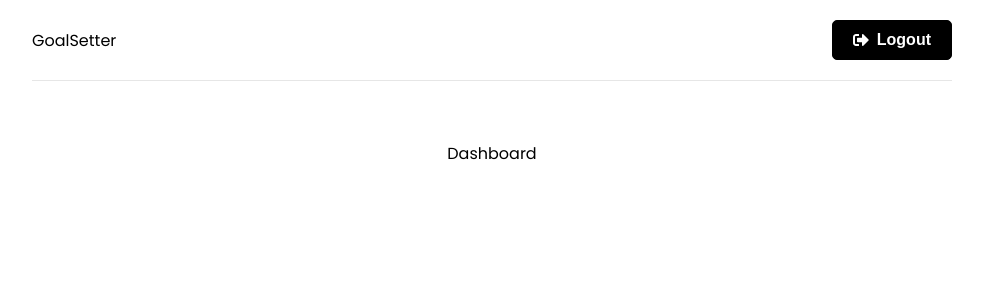
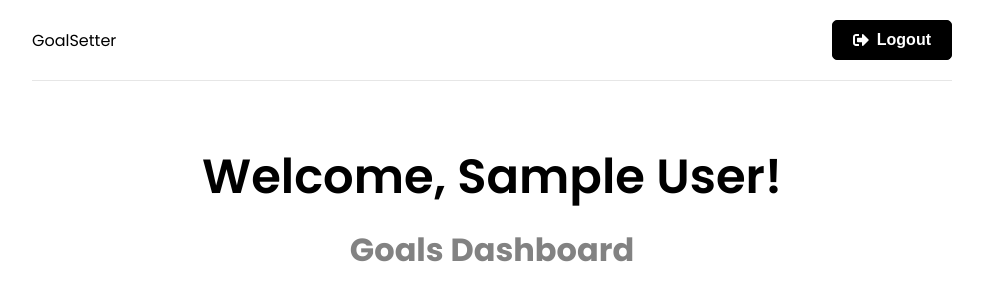
Before and after one commit to Saige243/Bookbuddy-backend, a React (Create React App) app in the folder frontend/: page / in a window 1280 px wide. Shown: the top 300 px of the page, without its empty margins (148-1131 px from the left). Built offline with nearby package versions, Linux system fonts and the light colour scheme; sample sign-in values are in the browser's storage.

Commit message:
created GoalForm component

```diff
--- /dev/null
+++ b/frontend/src/components/GoalForm.jsx
@@ -0,0 +1,12 @@
+import { useState } from 'react'
+import { useSelector, useDispatch } from 'react-redux'
+
+function GoalForm() {
+  return (
+    <div>
+      <div>Goal Form</div>
+    </div>
+  )
+}
+
+export default GoalForm
--- a/frontend/src/pages/Dashboard.jsx
+++ b/frontend/src/pages/Dashboard.jsx
@@ -1,6 +1,7 @@
 import { useEffect } from 'react'
 import { useNavigate } from 'react-router-dom'
 import { useSelector } from 'react-redux'
+import GoalForm from '../components/GoalForm'
 
 
 function Dashboard() {
@@ -15,9 +16,12 @@
   }, [user, navigate])
 
   return (
-    <div>
-      <div>Dashboard</div>
-    </div>
+    <>
+      <section className="heading">
+        <h1>Welcome, {user && user.name}!</h1>
+        <p>Goals Dashboard</p>
+      </section>
+    </>
   )
 }
 
```
